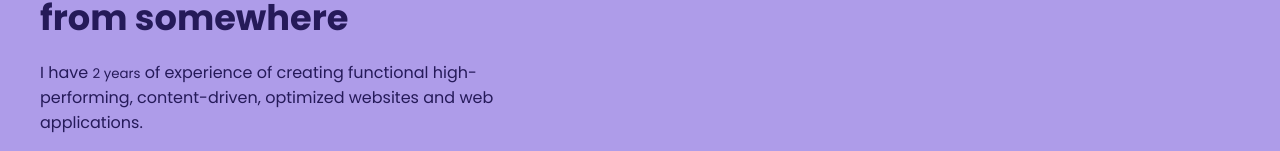
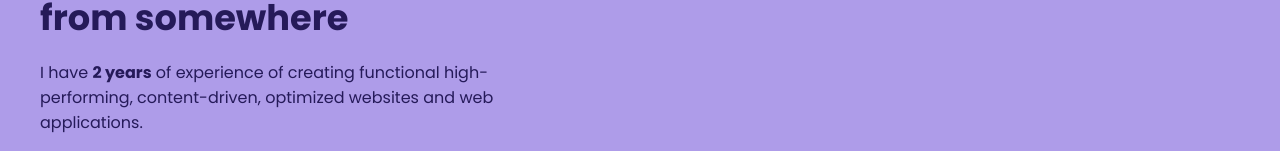
Before and after one commit to huzitaiwo/handsome, a React (Create React App) app: page / in a window 1280 px wide. Shown: the part 338-489 px from the top of the page. Built offline with nearby package versions, Linux system fonts and the light colour scheme; data requests are answered from the project's data file.

Commit message:
Banner href

```diff
--- a/src/components/Banner.css
+++ b/src/components/Banner.css
@@ -16,6 +16,10 @@
 }
 .banner p {
   max-width: 50ch;
+}
+.banner small {
+  font-weight: 700;
+  font-size: 1rem;
 }
 .banner .follow {
   margin-top: 30px;
```
